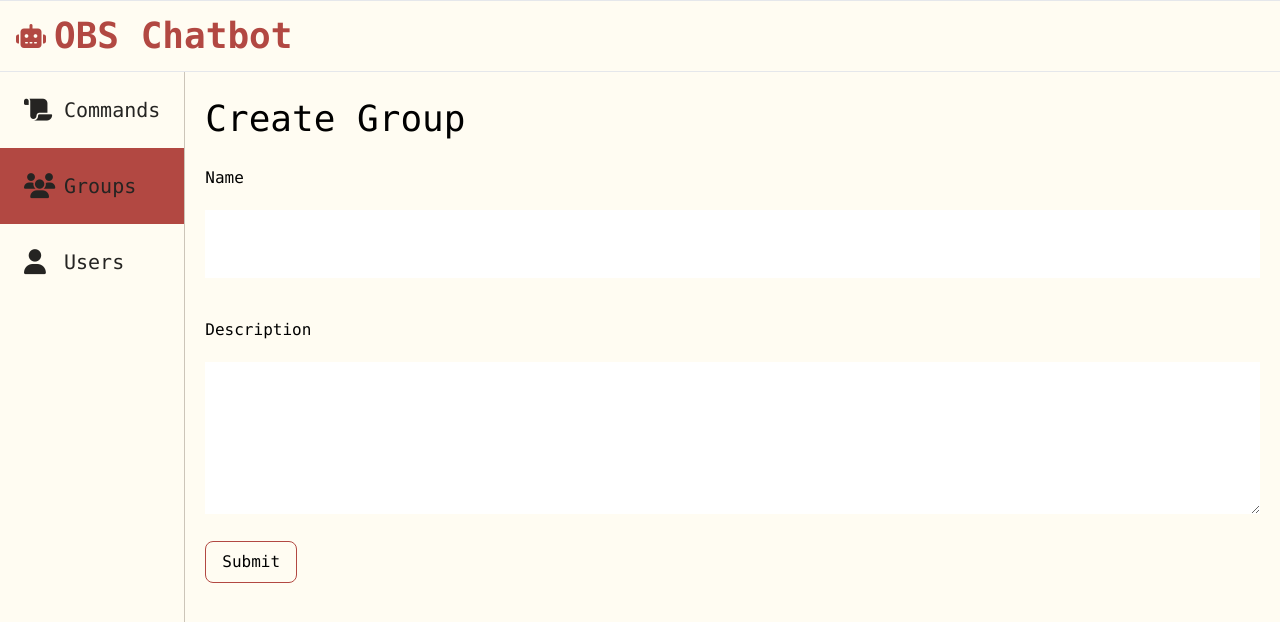
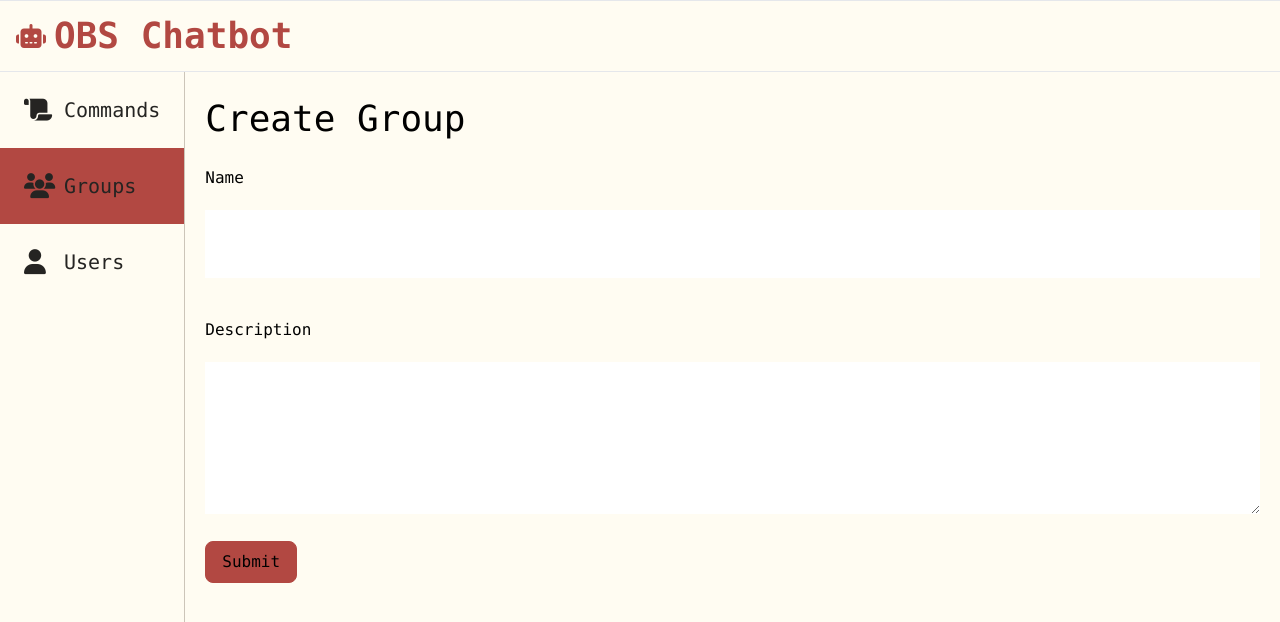
Before and after one commit to TinaTiel/obs-chatbot-fe, a React (Create React App) app: page /#/groups/create in a window 1280 px wide. Shown: the top 622 px of the page. Built offline with nearby package versions, Linux system fonts and the light colour scheme.

Commit message:
create and edit refill the group form upon successful submit

```diff
--- a/src/actions/groups.js
+++ b/src/actions/groups.js
@@ -31,12 +31,11 @@ export const saveGroup = (group) => {
             payload: { loading: true }
         });
         try {
-
             const id = group.id? group.id : uuidv4();
-            const {data} = await groups.put(`/groups/${id}`, group);
+            await groups.put(`/groups/${id}`, group);
             dispatch({
                 type: types.SAVE_GROUP,
-                payload: {data}
+                payload: {...group, id}
             })
 
         } catch (error) {
--- a/src/components/common/Button.js
+++ b/src/components/common/Button.js
@@ -1,16 +1,26 @@
 import React from "react";
-import { NavLink } from "react-router-dom";
 
-const Button = ({children, onClick}) => {
+const Button = ({children, onClick, callToAction}) => {
+
+    let classes = `
+        border border-c-primary rounded-lg
+        whitespace-nowrap h-full
+        px-4 py-2 md:px-4 md:py-2
+        dark:hover:bg-c-primary-hover-dark
+        dark:hover:text-c-text-primary-dark
+        hover:bg-c-primary-hover-light
+        hover:text-c-text-primary-dark
+    `;
+
+    if(callToAction) {
+        classes += `
+            bg-c-primary
+        `;
+    }
+
     return (
         <button
-            className="border border-c-primary rounded-lg
-            dark:hover:bg-c-primary-hover-dark
-            dark:hover:text-c-text-primary-dark
-            hover:bg-c-primary-hover-light
-            hover:text-c-text-primary-dark
-            whitespace-nowrap h-full
-            px-4 py-2 md:px-4 md:py-2"
+            className={classes}
             onClick={onClick}
         >
             {children}
--- a/src/components/common/NavigableButton.js
+++ b/src/components/common/NavigableButton.js
@@ -1,9 +1,8 @@
 import React from "react";
-import { NavLink } from "react-router-dom";
 import Button from "./Button";
 import { useNavigate } from "react-router";
 
-const NavigableButton = ({to, text, options}) => {
+const NavigableButton = ({to, text, options, callToAction}) => {
 
     let navigate = useNavigate();
 
@@ -12,7 +11,7 @@ const NavigableButton = ({to, text, options}) => {
     }
 
     return (
-        <Button onClick={onClick}>
+        <Button onClick={onClick} callToAction={callToAction} >
             {text}
         </Button>
     );
--- a/src/components/common/SubmitInput.js
+++ b/src/components/common/SubmitInput.js
@@ -2,7 +2,7 @@ import Button from "./Button";
 
 const SubmitInput = ({}) => {
     return (
-        <Button>
+        <Button callToAction >
             <input type="submit" />
         </Button>
     );
--- a/src/components/groups/Groups.js
+++ b/src/components/groups/Groups.js
@@ -5,22 +5,15 @@ import { findGroups } from '../../actions/groups';
 import NavigableButton from "../common/NavigableButton";
 import Loading from "../common/Loading";
 
-const Groups = (props) => {
+const Groups = () => {
 
     const dispatch = useDispatch();
 
     useEffect(() => {
         dispatch(findGroups());
-    }, []);
+    }, [dispatch]);
 
-    // const groups = [...Array(25).keys()].map(num => {
-    //     return {
-    //         id: num + 1,
-    //         name: `Group #${num + 1}`,
-    //         description: `Some description for group #${num + 1}`
-    //     }
-    // });
-    const groups = useSelector((state) => state.groups);
+    const groupState = useSelector((state) => state.groupState);
 
     const renderCreate = () => {
         return (
@@ -33,7 +26,7 @@ const Groups = (props) => {
     const renderAdmin = (group) => {
         return (
             <div className="flex flex-row gap-x-4 justify-start">
-                <NavigableButton text="Edit" to={`/groups/edit/${group.id}`} options={{state: group}} />
+                <NavigableButton text="Edit" to={`/groups/edit/${group.id}`} options={{state: {group}}} callToAction />
                 <NavigableButton text="Delete" to="#" />
             </div>
         )
@@ -91,8 +84,8 @@ const Groups = (props) => {
             px-2 py-2
             text-left
             h-full">
-                <Loading loading={groups.loading}>
-                    {renderGroups(groups.list)}
+                <Loading loading={groupState.loading}>
+                    {renderGroups(groupState.list)}
                 </Loading>
             </div>
         </article>
--- a/src/components/groups/GroupsForm.js
+++ b/src/components/groups/GroupsForm.js
@@ -1,15 +1,21 @@
 import {useForm} from 'react-hook-form';
 import { useLocation } from 'react-router';
-import { useDispatch } from "react-redux";
+import { useDispatch, useSelector } from "react-redux";
 import { saveGroup } from '../../actions/groups';
 import Submit from '../common/SubmitInput';
 import TextInput from '../common/TextInput';
+import Loading from '../common/Loading';
 
 const GroupsForm = () => {
 
-    const {state: group} = useLocation();
-    const { register, handleSubmit, getValues } = useForm({defaultValues: group});
     const dispatch = useDispatch();
+    const groupState = useSelector(state => state?.groupState);
+    const location = useLocation();
+    const group = location.state?.group || groupState?.group ;
+
+    const { register, handleSubmit, getValues } = useForm({
+        defaultValues: group
+    });
 
     const onSubmit = (group) => {
         dispatch(saveGroup(group));
@@ -25,6 +31,7 @@ const GroupsForm = () => {
 
     return (
         <div className='p-5'>
+            <Loading loading={groupState?.loading}>
                 <h1>{title}</h1>
                 <form onSubmit={handleSubmit(onSubmit)} onKeyDown={onKeyDown} >
                     <TextInput
@@ -35,6 +42,7 @@ const GroupsForm = () => {
                         register={register("description")} />
                     <Submit />
                 </form>
+            </Loading>
         </div>
     )
 }
--- a/src/reducers/groupsReducer.js
+++ b/src/reducers/groupsReducer.js
@@ -11,6 +11,8 @@ const groupReducer = (state = {}, action) => {
                 list: action.payload.data,
                 map: _.keyBy(action.payload.data, 'id')
             };
+        case types.SAVE_GROUP:
+            return {group: {...action.payload}}
         default:
             return state;
     }
--- a/src/reducers/index.js
+++ b/src/reducers/index.js
@@ -2,5 +2,5 @@ import { combineReducers } from "redux";
 import groupsReducer from "./groupsReducer";
 
 export default combineReducers({
-    groups: groupsReducer
+    groupState: groupsReducer
 });
```
Lines whose indentation alone changed are shown as unchanged.
